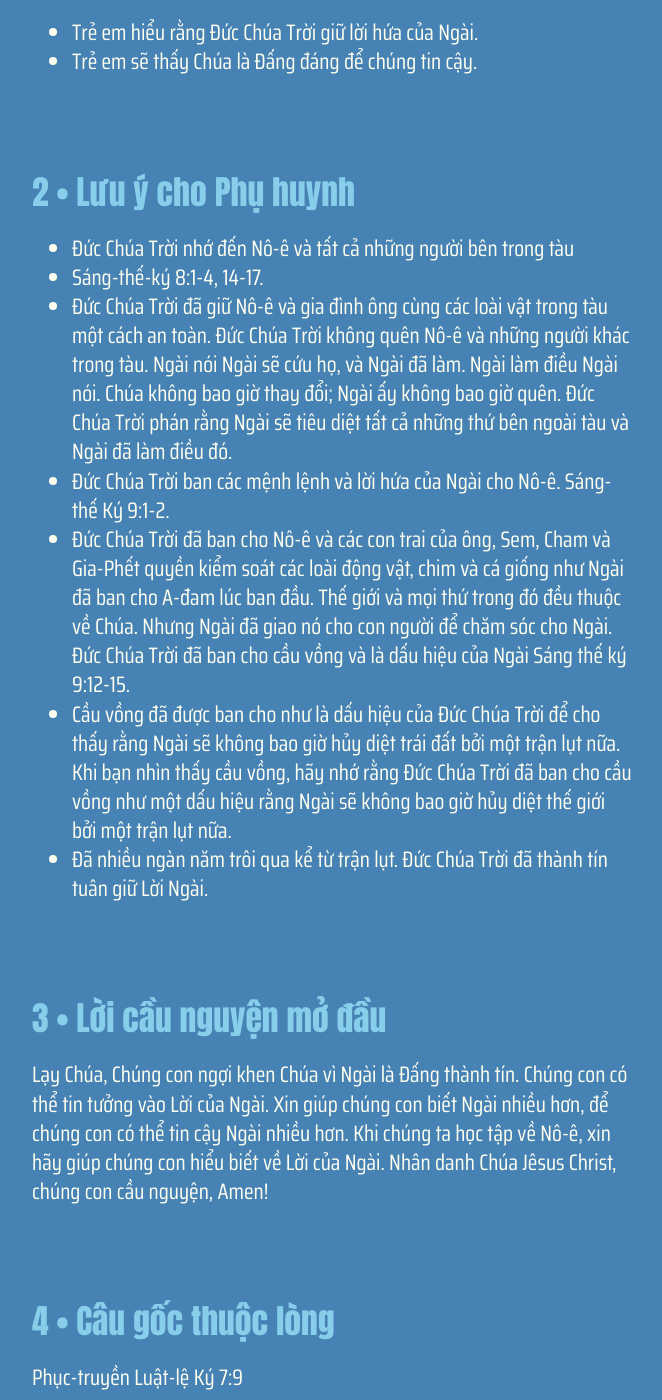
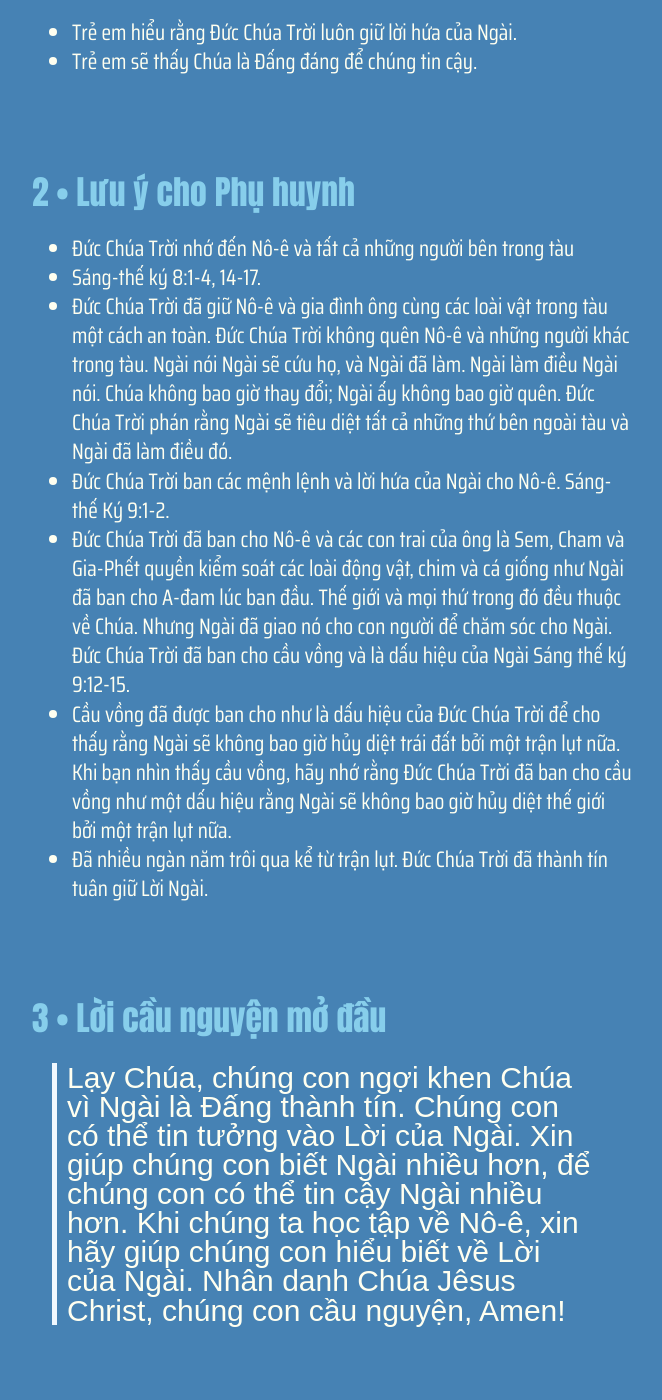
Before and after one commit to GospelTrust/LGS, a Jekyll site: the page built from docs/content/_vi/11-1.md, in a window 1280 px wide and 1400 px high, scrolled down 749 px. Shown: the whole window, without its empty margins (308-970 px from the left). Built offline with Jekyll 4.4.1, drawn with Linux system fonts in a browser that asks for light colours; some web fonts are replaced; some of the changed text lies outside the part shown.

Commit message:
Update: w11d1

```diff
--- a/docs/content/_vi/11-1.md
+++ b/docs/content/_vi/11-1.md
@@ -1,33 +1,33 @@
 ---
 week: 11
 day: 1
-title: 'NÔ-Ê: MỘT LỜI HỨA MÀU SẮC'
-bible: 'Sáng thế ký 9:8-15'
+title: ' Nô-ê: Một lời hứa màu sắc'
+bible: 'Sáng-thế ký 9:8-15'
 layout: lesson
 ---
 
 
 {% include lesson/section.html index=1 %}
-- Trẻ em hiểu rằng Đức Chúa Trời giữ lời hứa của Ngài.
+- Trẻ em hiểu rằng Đức Chúa Trời luôn giữ lời hứa của Ngài.
 - Trẻ em sẽ thấy Chúa là Đấng đáng để chúng tin cậy.
 
 
 {% include lesson/section.html index=2 %}
 * Đức Chúa Trời nhớ đến Nô-ê và tất cả những người bên trong tàu
-- Sáng-thế-ký 8:1-4, 14-17.
+- Sáng-thế ký 8:1-4, 14-17.
 - Đức Chúa Trời đã giữ Nô-ê và gia đình ông cùng các loài vật trong tàu một cách an toàn. Đức Chúa Trời không quên Nô-ê và những người khác trong tàu. Ngài nói Ngài sẽ cứu họ, và Ngài đã làm. Ngài làm điều Ngài nói. Chúa không bao giờ thay đổi; Ngài ấy không bao giờ quên. Đức Chúa Trời phán rằng Ngài sẽ tiêu diệt tất cả những thứ bên ngoài tàu và Ngài đã làm điều đó.
 * Đức Chúa Trời ban các mệnh lệnh và lời hứa của Ngài cho Nô-ê. Sáng-thế Ký 9:1-2.
-- Đức Chúa Trời đã ban cho Nô-ê và các con trai của ông, Sem, Cham và Gia-Phết quyền kiểm soát các loài động vật, chim và cá giống như Ngài đã ban cho A-đam lúc ban đầu. Thế giới và mọi thứ trong đó đều thuộc về Chúa. Nhưng Ngài đã giao nó cho con người để chăm sóc cho Ngài. Đức Chúa Trời đã ban cho cầu vồng và là dấu hiệu của Ngài Sáng thế ký 9:12-15.
+- Đức Chúa Trời đã ban cho Nô-ê và các con trai của ông là Sem, Cham và Gia-Phết quyền kiểm soát các loài động vật, chim và cá giống như Ngài đã ban cho A-đam lúc ban đầu. Thế giới và mọi thứ trong đó đều thuộc về Chúa. Nhưng Ngài đã giao nó cho con người để chăm sóc cho Ngài. Đức Chúa Trời đã ban cho cầu vồng và là dấu hiệu của Ngài Sáng thế ký 9:12-15.
 - Cầu vồng đã được ban cho như là dấu hiệu của Đức Chúa Trời để cho thấy rằng Ngài sẽ không bao giờ hủy diệt trái đất bởi một trận lụt nữa. Khi bạn nhìn thấy cầu vồng, hãy nhớ rằng Đức Chúa Trời đã ban cho cầu vồng như một dấu hiệu rằng Ngài sẽ không bao giờ hủy diệt thế giới bởi một trận lụt nữa.
 - Đã nhiều ngàn năm trôi qua kể từ trận lụt. Đức Chúa Trời đã thành tín tuân giữ Lời Ngài.
 
 
 {% include lesson/section.html index=3 %}
-Lạy Chúa, Chúng con ngợi khen Chúa vì Ngài là Đấng thành tín. Chúng con có thể tin tưởng vào Lời của Ngài. Xin giúp chúng con biết Ngài nhiều hơn, để chúng con có thể tin cậy Ngài nhiều hơn. Khi chúng ta học tập về Nô-ê, xin hãy giúp chúng con hiểu biết về Lời của Ngài. Nhân danh Chúa Jêsus Christ, chúng con cầu nguyện, Amen!
+>Lạy Chúa, chúng con ngợi khen Chúa vì Ngài là Đấng thành tín. Chúng con có thể tin tưởng vào Lời của Ngài. Xin giúp chúng con biết Ngài nhiều hơn, để chúng con có thể tin cậy Ngài nhiều hơn. Khi chúng ta học tập về Nô-ê, xin hãy giúp chúng con hiểu biết về Lời của Ngài. Nhân danh Chúa Jêsus Christ, chúng con cầu nguyện, Amen!
 
 
 {% include lesson/section.html index=4 %}
-Phục-truyền Luật-lệ Ký 7:9
+### Phục-truyền Luật-lệ Ký 7:9
 - "Vậy nên, phải nhận biết rằng Giê-hô-va Đức Chúa Trời ngươi, ấy là Đức Chúa Trời, tức Đức Chúa Trời thành tín, giữ sự giao ước và nhân từ đến ngàn đời cho những người yêu mến Ngài và vâng giữ các điều răn Ngài."
 
 
@@ -36,15 +36,16 @@
 
 
 {% include lesson/section.html index=6 %}
-Sau một năm ở trên thuyền, trái đất không còn ngập lụt nữa và Đức Chúa Trời nói với Nô-ê rằng: ngươi, gia đình ngươi và các loài động vật có thể xuống thuyền. Bây giờ hãy lắng nghe lời Chúa hứa.
+Sau một năm ở trên thuyền, trái đất không còn ngập lụt nữa và Đức Chúa Trời nói với Nô-ê rằng: Ngươi, gia đình ngươi và các loài động vật có thể xuống thuyền. Bây giờ hãy lắng nghe lời Chúa hứa.
 
 
 {% include lesson/section.html index=7 %}
- Đọc và kể câu chuyện cho con bạn. Sáng-thế ký 8:18-22
+ Đọc và kể câu chuyện cho con bạn.
+ Sáng-thế ký 8:18-22
 
 
 {% include lesson/section.html index=8 %}
-TRÒ CHƠI SỢI DÂY.
+### Trò chơi sợi dây
  Lấy sợi dây dài 2 mét và buộc các đầu lại với nhau. Cho các em vào vòng tròn và mỗi em giữ vào sợi dây. Bắt đầu di chuyển sợi dây theo một hướng. Khi bạn nói "DỪNG LẠI", hãy lấy một đoạn dây mà người gần nút nhất phải nói phần tiếp theo của câu chuyện. Tiếp tục làm điều này cho đến khi câu chuyện được kể hết.
 
 
@@ -55,4 +56,4 @@
 
 
 {% include lesson/section.html index=10 %}
-Lạy Chúa, con ngợi khen Ngài vì Ngài luôn giữ lời hứa. Cảm ơn Ngài vì Ngài đã ban cầu vồng và vì đó là dấu hiệu cho thấy Ngài sẽ không bao giờ hủy diệt trái đất một lần nữa bởi một trận lụt trên toàn thế giới. Xin Chúa cũng giúp con giữ lời hứa của mình. Nhân danh Chúa Jêsus Christ, chúng con cầu nguyện, Amen.
+> Lạy Chúa, con ngợi khen Ngài vì Ngài luôn giữ lời hứa. Cảm ơn Ngài vì Ngài đã ban cầu vồng và vì đó là dấu hiệu cho thấy Ngài sẽ không bao giờ hủy diệt trái đất một lần nữa bởi một trận lụt trên toàn thế giới. Xin Chúa cũng giúp con giữ lời hứa của mình. Nhân danh Chúa Jêsus Christ, chúng con cầu nguyện, Amen.
```
